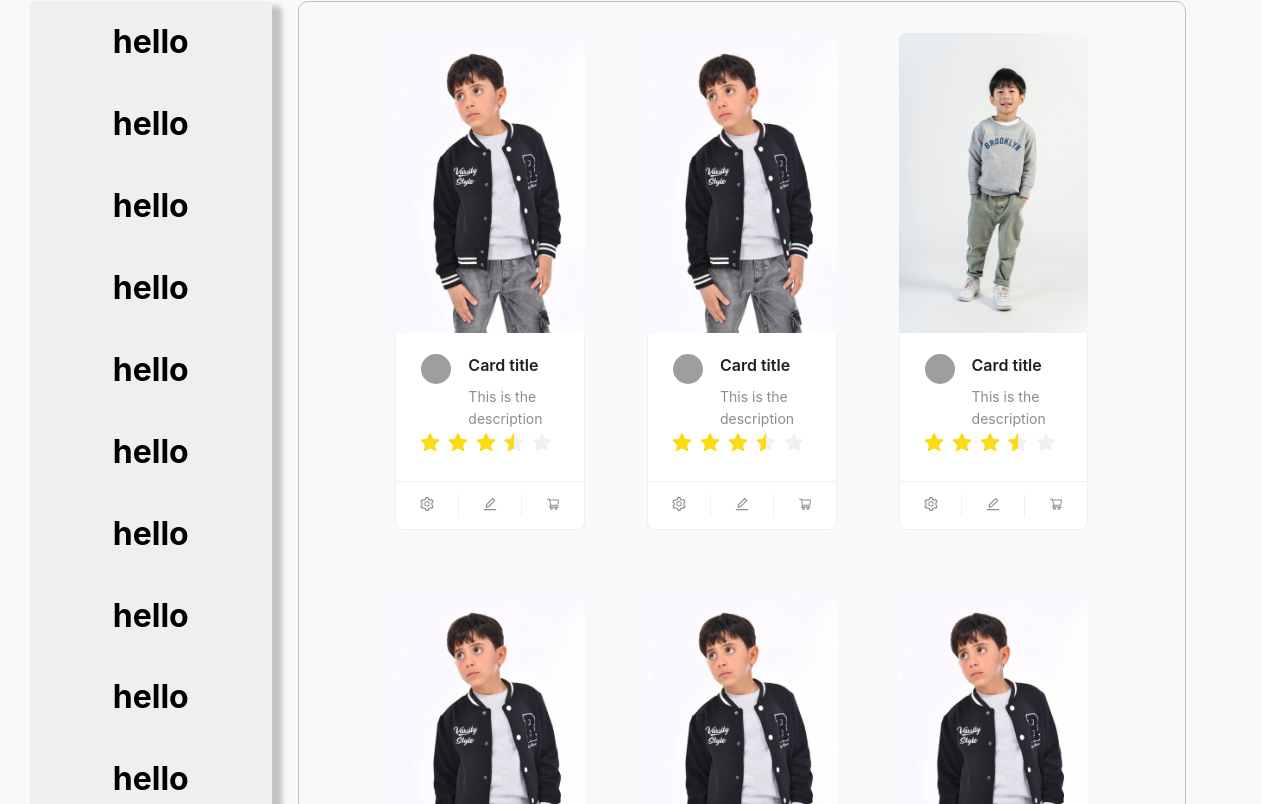
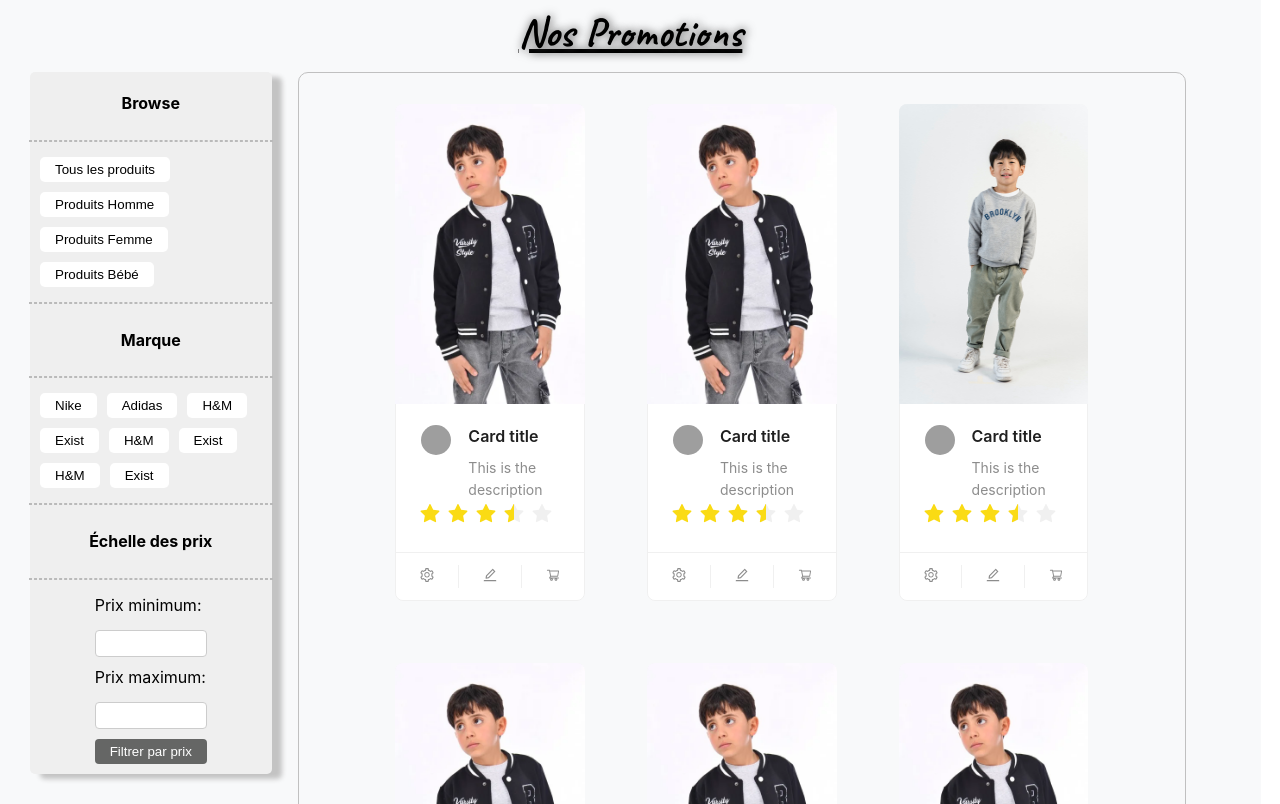
Before and after one commit to amenallah0/armoiry-WebSite, a React (Create React App) app: page / in a window 1280 px wide. Shown: the part 1056-1860 px from the top of the page. Built offline with nearby package versions, Linux system fonts and the light colour scheme; grey boxes are pictures that could not be loaded.

Commit message:
Adding SideBar.js

```diff
--- a/package.json
+++ b/package.json
@@ -29,6 +29,7 @@
     "react-router-dom": "^6.23.0",
     "react-scripts": "5.0.1",
     "react-slick": "^0.30.2",
+    "react-slider": "^2.0.6",
     "reactstrap": "^9.2.2",
     "slick-carousel": "^1.8.1",
     "styled-components": "^6.1.8",
--- a/src/Components/Cards/Item.css
+++ b/src/Components/Cards/Item.css
@@ -1,8 +1,11 @@
+@import url('https://fonts.googleapis.com/css2?family=Caveat:wght@400..700&display=swap');
+
 .item-container {
   display: flex;
   flex-direction: column;
   width: 98.5vw;
   background-color: #f8f9fa;
+  margin-bottom: 30px;
 }
 
 .Title-items {
@@ -11,7 +14,11 @@
   justify-content: center;
   align-items: center;
   height: 50px;
-  text-shadow: rgb(255, 243, 197) 1px 0 10px;
+  text-shadow: rgb(78, 77, 77) 1px 0 10px;
+  text-decoration: underline;
+  font-size: 1.3rem;
+  font-family: 'Caveat';
+
 }
 
 .elements-container {
@@ -34,3 +41,76 @@
   border-radius: 5px;
   margin-right: 30px; /* Ajoutez une marge à droite pour espacer la barre latérale des éléments */
 }
+
+@keyframes textMovement {
+  0% {
+    transform: translateX(0);
+  }
+  50% {
+    transform: translateX(70px); /* Adjust the distance and direction of movement */
+  }
+  100% {
+    transform: translateX(0);
+  }
+}
+
+.Title-items h1 {
+  animation: textMovement 3s infinite;
+}
+.separator {
+  width: 100%;
+  border: 0.5px dashed rgb(186, 186, 186);
+  margin: 5px 0;
+}
+
+.SideBar-buttons {
+  display: flex;
+  flex-wrap: wrap;
+  align-items: center;
+  justify-content: flex-start;
+  gap: 10px;
+  margin: 5px;
+  padding: 5px;
+}
+
+.SideBar-buttons button {
+  background-color: #fff;
+  border: none;
+  border-radius: 5px;
+  padding: 5px 15px;
+  cursor: pointer;
+  white-space: nowrap;
+  overflow: hidden;
+}
+
+.SideBar-buttons button:hover {
+  background-color: #f5f5f5;
+}
+
+.price-range-filter {
+  display: flex;
+  flex-direction: column;
+  gap: 10px;
+  left: 0;
+}
+
+.price-range-filter label {
+  display: block;
+  margin-bottom: 5px;
+}
+
+.price-range-filter input[type="number"] {
+  width: 100px;
+  padding: 5px;
+  border: 1px solid #ccc;
+  border-radius: 4px;
+  left: 0;
+}
+
+.price-range-filter button[type="button"] {
+  background-color: #656665;
+  color: white;
+  border: none;
+  border-radius: 4px;
+  cursor: pointer;
+}
--- a/src/Components/Cards/Item.js
+++ b/src/Components/Cards/Item.js
@@ -2,6 +2,12 @@ import React from 'react';
 import { EditOutlined, SettingOutlined } from '@ant-design/icons';
 import { Avatar, Card, Col, Row, Rate, Button } from 'antd';
 import { ShoppingCartOutlined } from '@ant-design/icons';
+import {
+  RangeSlider,
+  RangeSliderTrack,
+  RangeSliderFilledTrack,
+  RangeSliderThumb,
+} from '@chakra-ui/react'
 
 import './Item.css';
 import gar1 from './../images/gar1.webp'
@@ -15,22 +21,45 @@ const App = () => (
       <h1>Nos Promotions</h1>
     </div>
     <div className='elements-container'>
-      <div className='Side-Bar'>
-        <h1>hello</h1>
-        <h1>hello</h1>
-        <h1>hello</h1>
-        <h1>hello</h1>
-        <h1>hello</h1>
-        <h1>hello</h1>
-        <h1>hello</h1>
-        <h1>hello</h1>
-        <h1>hello</h1>
-        <h1>hello</h1>
-        <h1>hello</h1>
-        <h1>hello</h1>
-        <h1>hello</h1>
+    <div className='Side-Bar'>
+      <h4>Browse</h4>
+      <hr class="separator" />
+      <div className='SideBar-buttons'>
+        <button>Tous les produits</button>
+        <button>Produits Homme</button>
+        <button>Produits Femme</button>
+        <button>Produits Bébé</button>
+      </div>
+      <hr class="separator" />
+      <h4>Marque</h4>
+      <hr class="separator" />
+      <div className='SideBar-buttons'>
+        <button>Nike</button>
+        <button>Adidas</button>
+        <button>H&M</button>
+        <button>Exist</button>
+        <button>H&M</button>
+        <button>Exist</button>
+        <button>H&M</button>
+        <button>Exist</button>
+      </div>
+      <hr class="separator" />
+
+      <h4>Échelle des prix</h4>
+      <hr class="separator" />
+      <div className='SideBar-buttons'>
+          <div class="price-range-filter">
+            <label for="minPrice">Prix minimum:</label>
+            <input type="number" id="minPrice" name="minPrice" min="0" />
+
+            <label for="maxPrice">Prix maximum:</label>
+            <input type="number" id="maxPrice" name="maxPrice" />
+
+            <button type="button">Filtrer par prix</button>
+           </div>
 
       </div>
+    </div>
       <Row gutter={8} justify="center" align="top" style={{border:'1px solid #C0C0C0', borderRadius:'10px'}}>
         <Col xs={24} sm={12} md={8} lg={6} style={{ padding: 16 , margin:'15px'}}>
           <Card
@@ -195,7 +224,6 @@ const App = () => (
         </Col>
       </Row>
     </div>
-    <Button style={{width:'200px', margin:'auto'}}>Voir Tout Les Produits</Button>
   </div>
 );
 
--- a/src/Components/Cards/ProductType.css
+++ b/src/Components/Cards/ProductType.css
@@ -1,3 +1,5 @@
+@import url('https://fonts.googleapis.com/css2?family=Caveat:wght@400..700&display=swap');
+
 .Product-Type {
     display: flex;
     flex-direction: column;
@@ -7,9 +9,11 @@
   text-align: center;
   width: 100%;
   margin-top: 20px;
-  font-size: 1.5rem;
+  font-size: 2.5rem;
   font-weight: bold;
   text-decoration: underline;
+  text-shadow: rgb(78, 77, 77) 1px 0 10px;
+  font-family: 'Caveat';
 
 }
 .images-container {
--- a/src/Components/Cards/ProductType.js
+++ b/src/Components/Cards/ProductType.js
@@ -8,14 +8,18 @@ import ProduitHomme from './../images/produithomme.jpg';
 import ProduitFemme from './../images/produitfemme.jpg';
 import ProduitBebe from './../images/produitbebe.jpg';
 
+
 function Type() {
   return (
+
     <div className='Product-Type'>
-      <div className='Produit'>Nos Produits</div>
+      <div className='Produit'>
+        Nos Produits
+      </div>
       <div className='images-container'>
       <div className='image-container'>
         <Image
-          boxSize='250px'
+          boxSize='300px'
           objectFit='fill'
           src={ProduitHomme}
           alt='Homme'
@@ -24,7 +28,7 @@ function Type() {
         <div className='overlay'>
           <div className='title'>Produit Homme</div>
           <Link to='/ProduitHomme'>
-              <Button type="dashed" size={'middle'} style={{ marginRight: '10px', color: 'white' , backgroundColor:'transparent'}}>
+          <Button type="dashed" size={'big'} style={{ marginRight: '10px', color: 'white' , backgroundColor:'transparent',border:'1 solid white', borderRadius:'20px'}}>
             Voir Plus</Button>
         </Link>
 
@@ -32,7 +36,7 @@ function Type() {
       </div>
       <div className='image-container'>
         <Image
-          boxSize='250px'
+          boxSize='300px'
           objectFit='fill'
           src={ProduitFemme}
           alt='Femme'
@@ -48,7 +52,7 @@ function Type() {
       </div>
       <div className='image-container'>
         <Image
-          boxSize='250px'
+          boxSize='300px'
           objectFit='fill'
           src={ProduitBebe}
           alt='Bebe'
```
Also changed, not shown: 1 other file (tests, documents, lock files or other folders).
